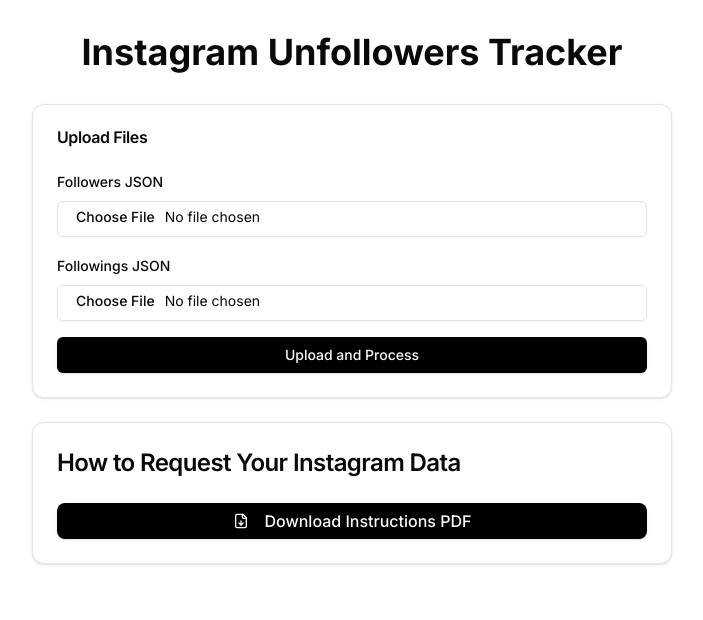
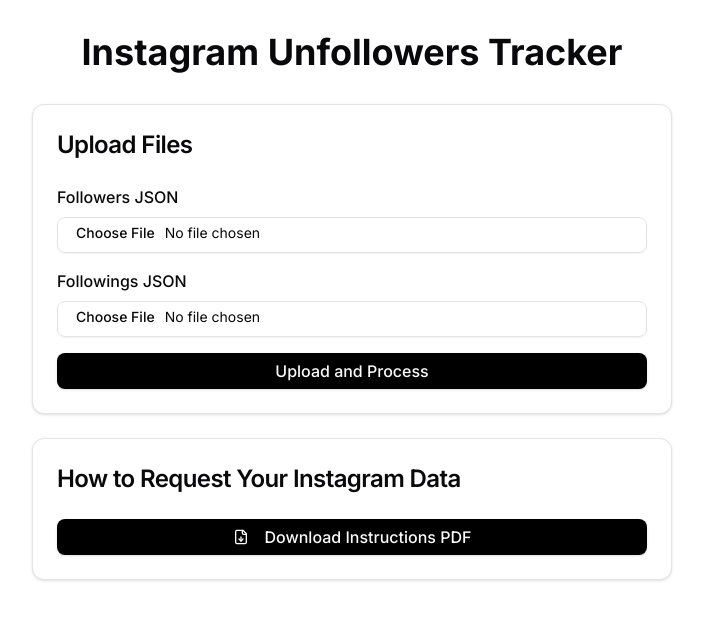
Before and after one commit to bimamib/instagram-unfollow-trackers, a Next.js app: page / in a window 1280 px wide. Shown: the top 620 px of the page, without its empty margins (288-991 px from the left). Built offline with nearby package versions, Linux system fonts and the light colour scheme.

Commit message:
Add Styling Card

```diff
--- a/components/upload-files-card.tsx
+++ b/components/upload-files-card.tsx
@@ -106,29 +106,35 @@
   return (
     <Card className="mb-6">
       <CardHeader>
-        <CardTitle>Upload Files</CardTitle>
+        <CardTitle className="text-xl sm:text-2xl">Upload Files</CardTitle>
       </CardHeader>
       <CardContent className="space-y-4">
         <div className="space-y-2">
-          <Label htmlFor="followers">Followers JSON</Label>
+          <Label htmlFor="followers" className="text-sm sm:text-base">
+            Followers JSON
+          </Label>
           <Input
             id="followers"
             type="file"
             accept=".json"
             onChange={(e) => handleFileUpload(e, "followers")}
+            className="text-sm sm:text-base rounded-lg"
           />
         </div>
         <div className="space-y-2">
-          <Label htmlFor="followings">Followings JSON</Label>
+          <Label htmlFor="followings" className="text-sm sm:text-base">
+            Followings JSON
+          </Label>
           <Input
             id="followings"
             type="file"
             accept=".json"
             onChange={(e) => handleFileUpload(e, "followings")}
+            className="text-sm sm:text-base rounded-lg"
           />
         </div>
         <Button
-          className="w-full bg-black hover:bg-gray-800"
+          className="w-full bg-black hover:bg-gray-800 text-sm sm:text-base py-2 sm:py-3 rounded-lg"
           onClick={handleUploadAndProcess}
         >
           Upload and Process
```
Also changed, not shown: components/ui/input.tsx (+6 -6 lines).
